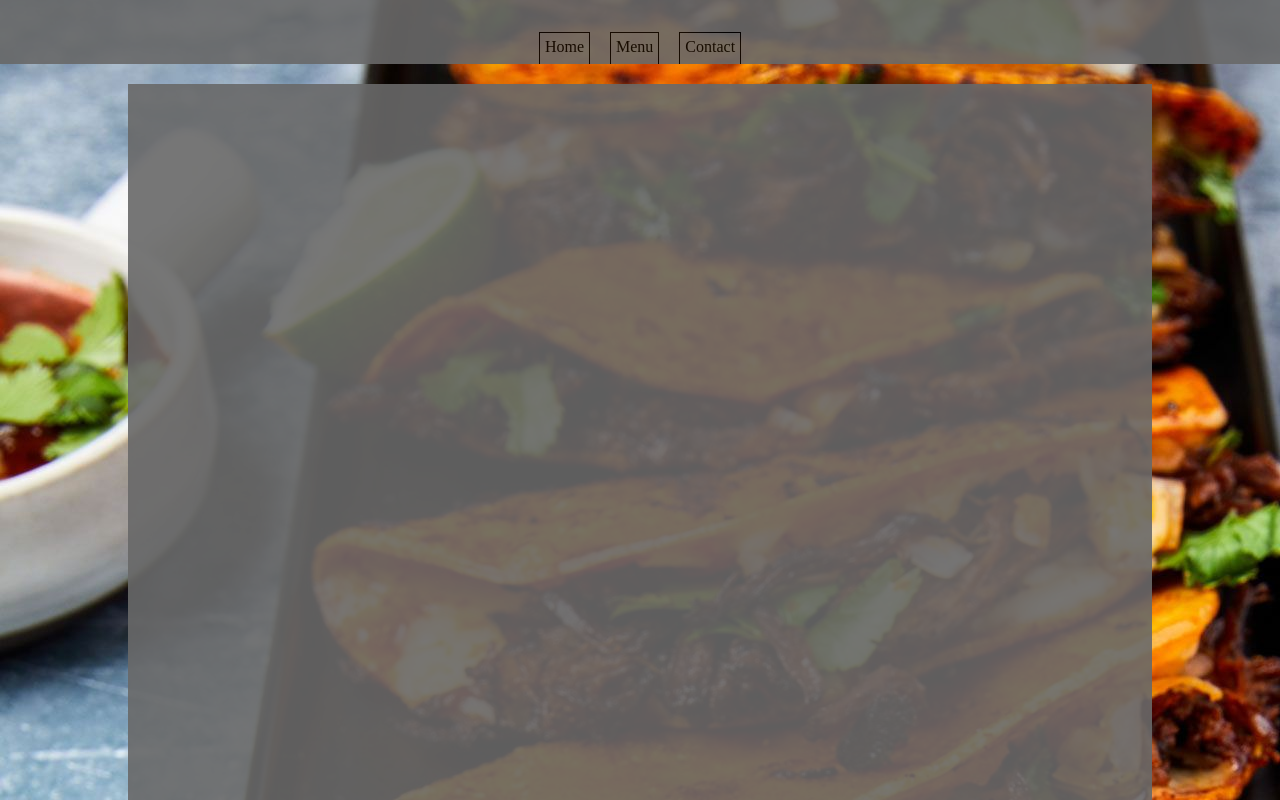
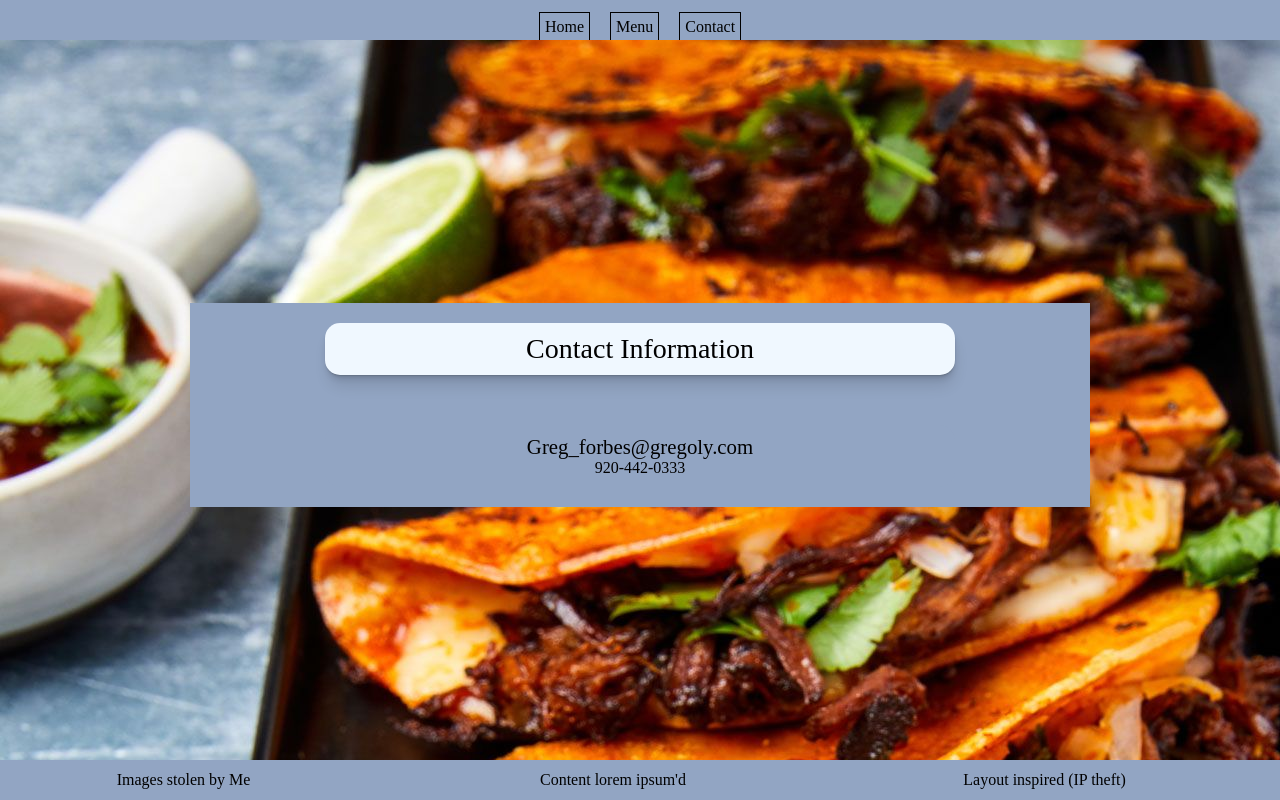
Before and after one commit to MikeTanner/Restaurant-Page, a website built with webpack: page src/template.html in a window 1280 px wide. Both pictures are taken after a click on the element "Contact". Shown: the top 800 px of the page. Built offline with nearby package versions, Linux system fonts and the light colour scheme; a web font is replaced by a local one.

Commit message:
complete project

```diff
--- /dev/null
+++ b/src/contactTab.js
@@ -0,0 +1,21 @@
+import { titleDivMaker } from "./homeTab";
+const create = (container) => {
+    const title = titleDivMaker("Contact Information");
+    const contact = contactInfo();
+    container.append(title,contact)
+}
+
+const contactInfo = () => {
+    const container = document.createElement("div")
+    container.classList.add("contactInfo")
+    const smallTitle = document.createElement("h2")
+    smallTitle.innerHTML = "Greg_forbes@gregoly.com"
+    const content = document.createElement("p")
+    content.innerHTML = "920-442-0333";
+    container.append(smallTitle, content)
+
+    return container;
+}
+export {
+    create
+}
--- a/src/homeTab.js
+++ b/src/homeTab.js
@@ -30,7 +30,7 @@ const hoursOfOperation = () => {
     const container = document.createElement("div")
     container.classList.add("schedule")
     const smallTitle = document.createElement("h2")
-    smallTitle.innerHTML = "Hours"
+    smallTitle.innerHTML = "Hours:"
     container.appendChild(smallTitle)
     const days = ["Sunday", "Monday", "Tuesday", "Wednesday", "Thursday", "Friday", "Saturday"];
     days.forEach(((item) => {
--- a/src/initButtons.js
+++ b/src/initButtons.js
@@ -1,5 +1,6 @@
 import * as home from "./homeTab";
 import * as menu from "./menuTab";
+import * as contact from "./contactTab";
 const initButtons= () => {
     const homeBtn = document.getElementById("homeBtn")
     homeBtn.addEventListener("click",() => {
@@ -13,7 +14,7 @@ const initButtons= () => {
     contactBtn.addEventListener("click", () => {
         contactTab();
     })
-    menuTab(); //load immediately
+    homeTab(); //load immediately
 }
 
 
@@ -60,6 +61,7 @@ const contactTab = () => {
     }
     currentTab.updatePage("contact");
     clearContainer();
+    contact.create(container);
     console.log("contact tab pressed");
 }
 export { initButtons};
--- a/src/menuTab.js
+++ b/src/menuTab.js
@@ -7,12 +7,10 @@ function importAll(r) {
 }
 const images = importAll(require.context('../assets', false, /\.(gif|png|jpe?g|svg)$/));
 const create = (container) => {
-    const title = titleDivMaker("Menu")
-    const sidesTitle = titleDivMaker("Sides")
-    const beverageTitle = titleDivMaker("Beverages")
-    const entreeTitle = titleDivMaker("Entrees")
-    const menuItem = card("lemon", "dekasdlf", "#4", cache["./enchalada.jpeg"])
-    container.append(title, sidesTitle,menuItem)
+    sideItemGen(container);
+    mainItemGen(container);
+    drinkItemGen(container);
+
 }
 const card = (...cardArray) => {
     const cardDiv = document.createElement("div")
@@ -31,14 +29,28 @@ const card = (...cardArray) => {
     })
     return cardDiv
 }
-const sideItemGen = () => {
-    //gen sides
+const sideItemGen = (container) => {
+    const sidesTitle = titleDivMaker("Sides")
+    const item1= card("Corn", lorem15(), "$3", cache["./mexicanCorn.jpg"])
+    const item2= card("Rice", lorem15(), "$2", cache["./rice.jpg"])
+
+    container.append(sidesTitle,item1,item2)
 }
-const mainItemGen = () => {
-    //gen main items
+const mainItemGen = (container) => {
+    const entreeTitle = titleDivMaker("Entrees")
+    const item1= card("Taco", lorem15(), "$4", cache["./taco.jpg"])
+    const item2= card("Steak", lorem15(), "$10", cache["./steak.jpg"])
+    container.append(entreeTitle,item1,item2)
 }
-const drinkItemGen = () => {
+const drinkItemGen = (container) => {
+    const beverageTitle = titleDivMaker("Beverages")
+    const item1= card("Marg", lorem15(), "$10", cache["./marg.jpg"])
+    const item2= card("Punch", lorem15(), "$10", cache["./punch.jpg"])
+    container.append(beverageTitle,item1,item2)
     //gen drink items
+}
+const lorem15 = () => {
+    return "Lorem ipsum dolor sit amet consectetur adipisicing elit. Mollitia, facere! Blanditiis aut asperiores nostrum deserunt."
 }
 
 
--- a/src/style.css
+++ b/src/style.css
@@ -1,3 +1,12 @@
+@import url('https://fonts.googleapis.com/css2?family=Goudy+Bookletter+1911&display=swap');
+:root {
+    --shadow-color: 0deg 0% 0%;
+    --shadow-elevation-medium:
+    0.1px 0.6px 0.7px hsl(var(--shadow-color) / 0.11),
+    0.2px 2.1px 2.4px -0.8px hsl(var(--shadow-color) / 0.11),
+    0.5px 5.3px 6px -1.7px hsl(var(--shadow-color) / 0.11),
+    1.3px 12.9px 14.6px -2.5px hsl(var(--shadow-color) / 0.11);
+}
 
 *, *::before, *::after {
     box-sizing: border-box;
@@ -7,7 +16,8 @@
     padding: 0;
     font: inherit;
 }
-html {
+html * {
+    font-family: 'Goudy Bookletter 1911', serif;
 
 }
 body {
@@ -16,6 +26,7 @@ body {
     background-image: url("~/assets/taco.jpg");
     display: flex;
     flex-direction: column;
+    justify-content: space-between;
 }
 body > * {
 }
@@ -27,43 +38,59 @@ img,picture,svg,video {
 input,textarea,button,select {
     font: inherit;
 }
+img {
+    margin-left: auto;
+    margin-right: auto;
+}
+h2,h3 {
+    font-size: 1.3rem;
+    font-weight: lighter;
+}
+.title {
+    font-size: 1.75rem;
+}
 .header {
-    height: 64px;
+    height: 40px;
     display: flex;
     justify-content: center;
     align-items:flex-end;
-    background-color: dimgray;
-    opacity: .9;
+    background-color: #92a5c3;
 }
 .header > * {
-    height: 50%;
+    cursor: pointer;
+    height: 70%;
     padding: 5px;
     margin: 0px 10px;
     border: 1px black solid;
     border-bottom: 0;
-    background-color: dimgray;
+    background-color: #92a5c3;
+}
+
+.header > *:hover {
+    font-weight: 900;
 }
 .contentContainer {
     margin-top: 20px;
     margin-inline: auto;
-    width: max(80%, 480px);
-    min-height: 1200px;
-    background-color: dimgray;
-    opacity: .9;
-
+    width: clamp(480px,90%, 900px);
+/*     min-height: 1200px;
+ */    background-color: #92a5c3;
     text-align: center;
-    padding-top: 20px;
+    padding: 20px 0px;
 }
 .content{
     display: flex;
     gap: 50px;
     flex-direction: column;
 }
+
 .content > * {
     flex: 0 1 80%;
-    border: 5px white solid;
+    box-shadow: var(--shadow-elevation-medium);
+    border-radius: 15px;
     margin: 0px 15%;
     padding: 10px;
+    background-color: aliceblue;
 }
 
 .footer {
@@ -71,9 +98,8 @@ input,textarea,button,select {
     justify-content:space-around;
     align-items: center;
     margin-top: 10px;
-    background-color: dimgray;
-    min-height: 64px;
-    opacity: .9;
+    background-color: #92a5c3;
+    min-height: 40px;
     padding: 5px;
 }
 .footer > * {
@@ -81,3 +107,7 @@ input,textarea,button,select {
     min-width: 25ch;
     margin: 5px;
 }
+.contactInfo {
+    background-color: #92a5c3;
+    box-shadow: none;
+}
```
Also changed, not shown: src/template.html (+0 -1 lines), dist/bundle56764d2d15d0373c9a12.js, dist/contactMe.gif (added), dist/enchalada.jpeg (added), dist/index.html, dist/logo.jpg (added), dist/marg.jpg (added), dist/mexicanCorn.jpg (added), dist/pickle.jpg (added), dist/punch.jpg (added), dist/rice.jpg (added), dist/steak.jpg (added), dist/tacoDance.gif (added), 4 other files.
